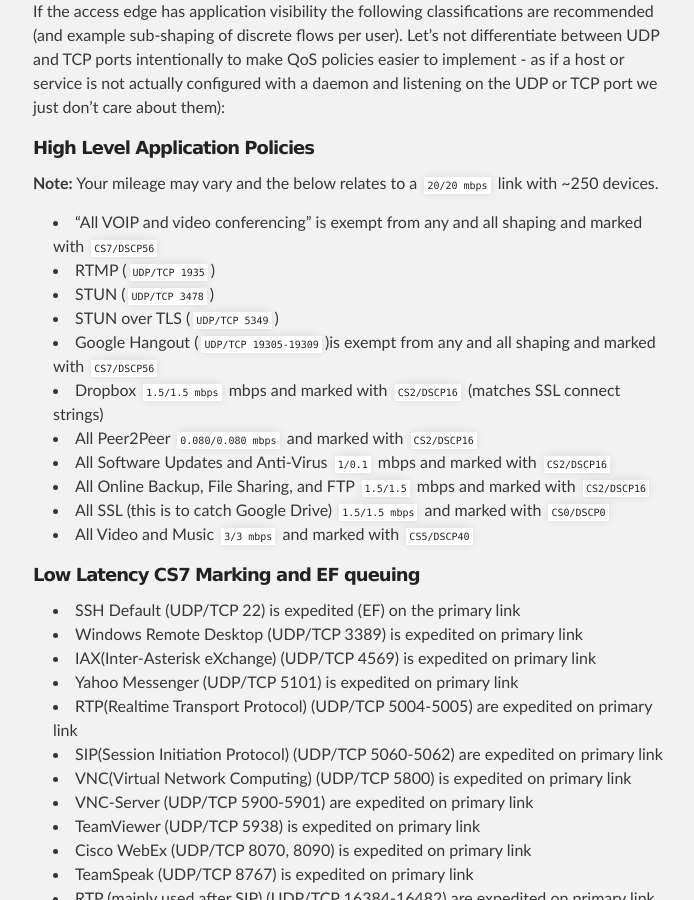
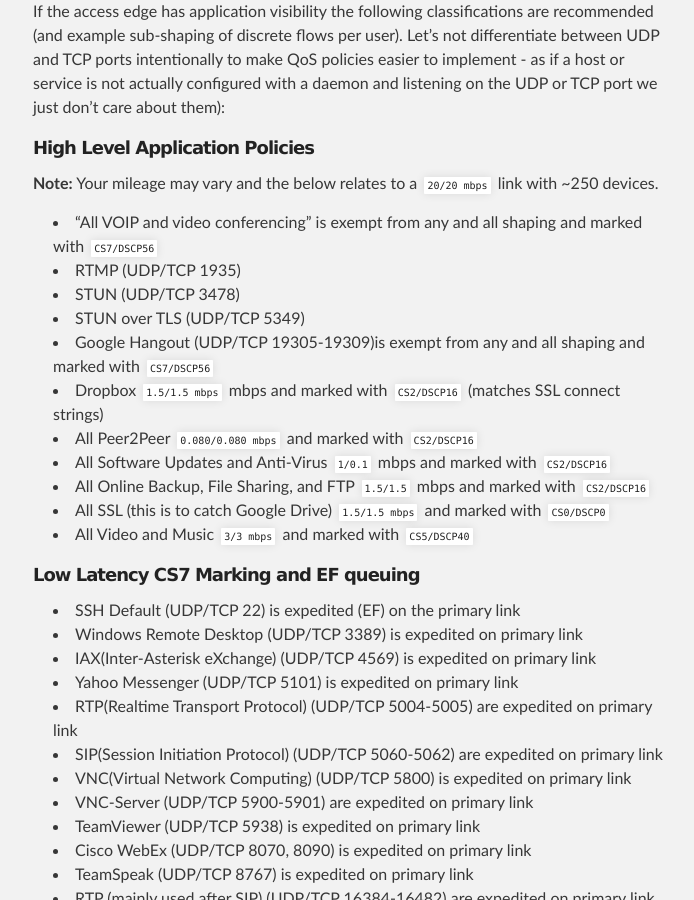
Before and after one commit to podomere/ond, a Jekyll site: the page built from ond-00001/ond-00001.md, in a window 1280 px wide and 900 px high, scrolled down 17717 px. Shown: the whole window, without its empty margins (287-981 px from the left). Built offline with Jekyll 4.4.1, drawn with Linux system fonts in a browser that asks for light colours.

Commit message:
Formatting of UDP/TCP on AppViz section

````diff
--- a/ond-00001/ond-00001.md
+++ b/ond-00001/ond-00001.md
@@ -343,10 +343,10 @@
 **Note:** Your mileage may vary and the below relates to a ```20/20 mbps``` link with ~250 devices.
 
 * "All VOIP and video conferencing" is exempt from any and all shaping and marked with ```CS7/DSCP56```
-* RTMP (```UDP/TCP 1935```)
-* STUN (```UDP/TCP 3478```)
-* STUN over TLS (```UDP/TCP 5349```)
-* Google Hangout (```UDP/TCP 19305-19309```)is exempt from any and all shaping and marked with ```CS7/DSCP56```
+* RTMP (UDP/TCP 1935)
+* STUN (UDP/TCP 3478)
+* STUN over TLS (UDP/TCP 5349)
+* Google Hangout (UDP/TCP 19305-19309)is exempt from any and all shaping and marked with ```CS7/DSCP56```
 * Dropbox ```1.5/1.5 mbps``` mbps and marked with ```CS2/DSCP16``` (matches SSL connect strings)
 * All Peer2Peer ```0.080/0.080 mbps``` and marked with ```CS2/DSCP16```
 * All Software Updates and Anti-Virus ```1/0.1``` mbps and marked with ```CS2/DSCP16```
````
